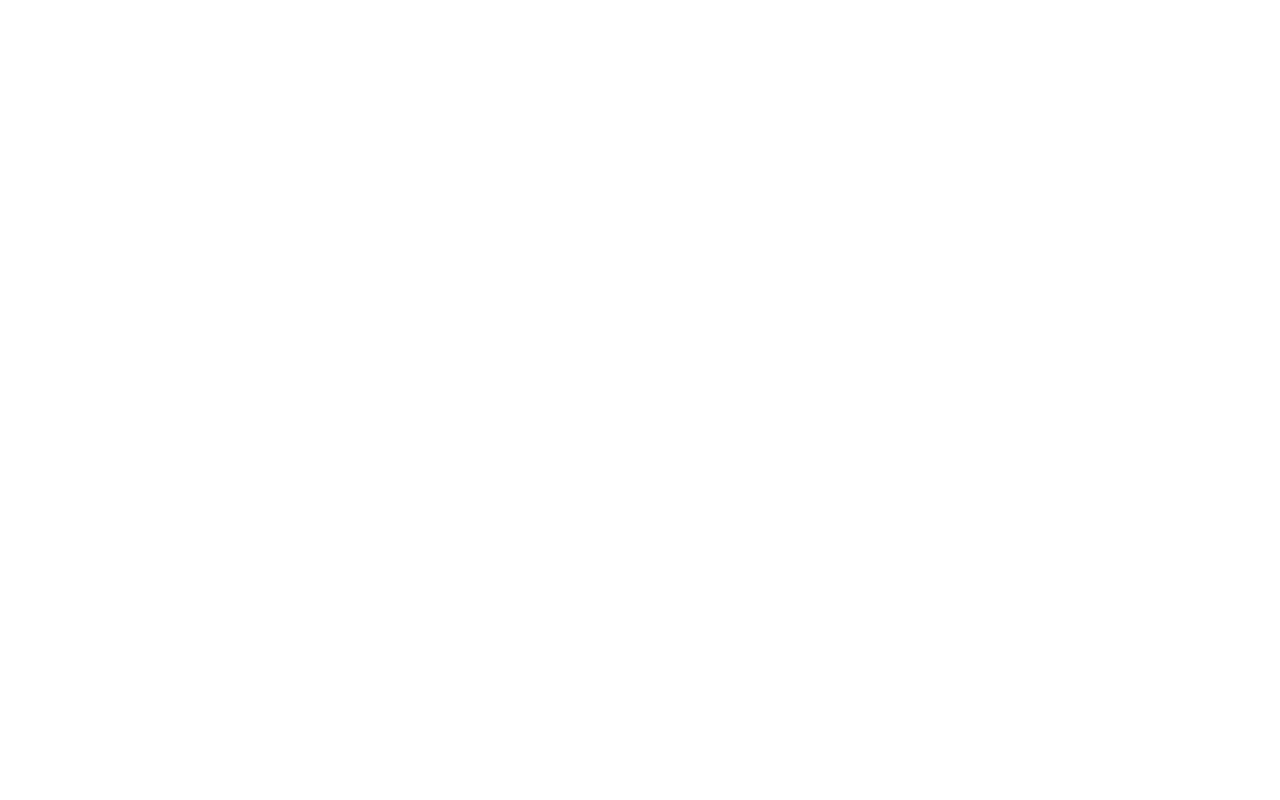
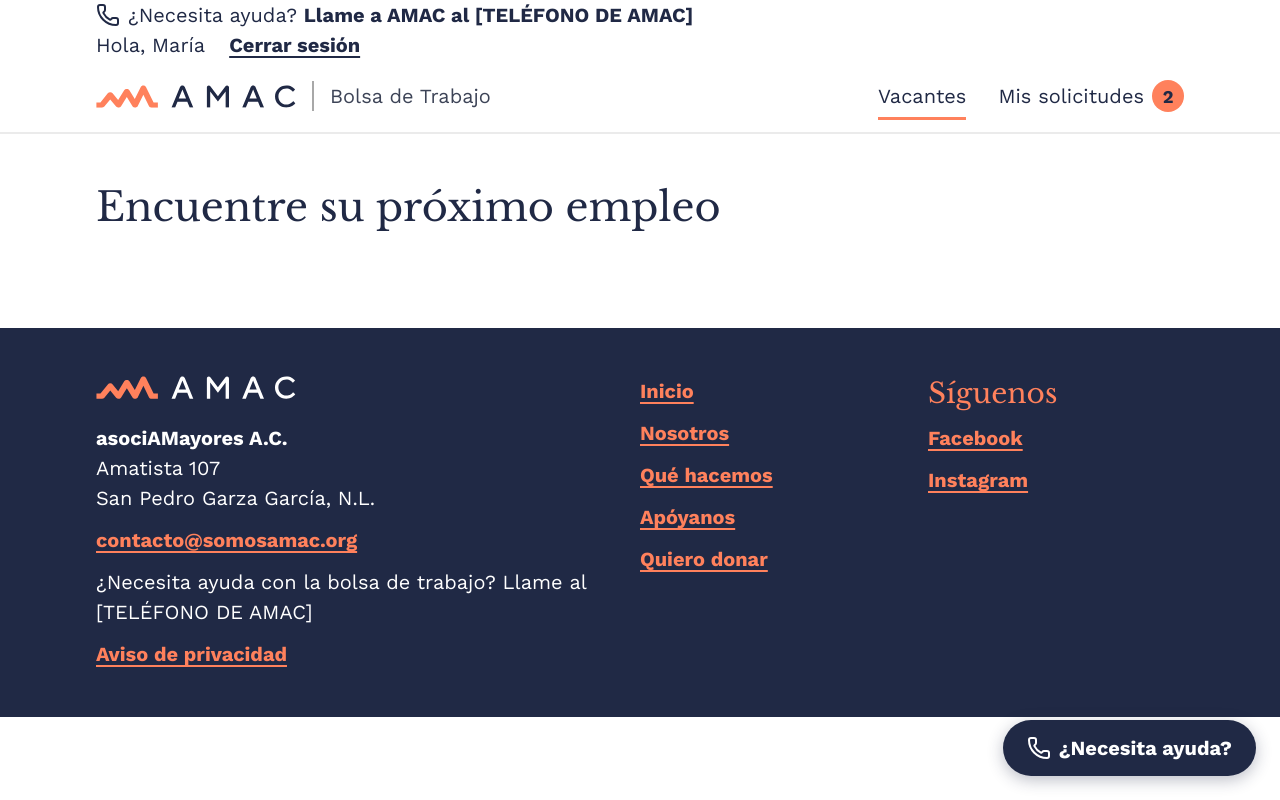
Before and after one commit to loganrat0tafuu/amac-web, a plain HTML site: page index.html in a window 1280 px wide. Drawn offline with nearby package versions, Linux system fonts and the light colour scheme.

Commit message:
Agrega encabezado, pie, botón de ayuda y plantilla con íconos sacados  de Lucide.dev

```diff
--- a/css/base.css
+++ b/css/base.css
@@ -1,4 +1,3 @@
-
 /* base.css */
 /* Aqui pongo los estilos generales que se usan en todas las paginas */
 
--- a/css/layout.css
+++ b/css/layout.css
@@ -0,0 +1,328 @@
+/* layout.css */
+/* Aqui acomodo las partes que se repiten en todas las paginas */
+
+
+/* CONTENEDOR */
+/* Centro el contenido y le doy un ancho maximo (el contenido no queda pegado a las orillas)*/
+.contenedor {
+    width: min(100% - 2 * var(--margen-lateral), var(--ancho-maximo));
+    margin-inline: auto;
+}
+
+/* Espacio arriba y abajo del contenido principal */
+main {
+    padding-block: var(--espacio-4) var(--espacio-6);
+}
+
+
+/* BARRA DE AYUDA DE ARRIBA*/
+/* La escondo en celular porque ya tengo el boton de ayuda */
+.barra-ayuda {
+    display: none;
+    background-color: var(--marino);
+    color: var(--texto-invertido);
+    font-size: var(--texto-chico);
+}
+
+/* Uso flex para acomodar los elementos en una fila
+18px = 1.125rem !!!!! */
+.barra-ayuda .contenedor {
+    display: flex;
+    justify-content: space-between;
+    align-items: center;
+    gap: var(--espacio-4);
+    min-height: 3rem;
+}
+
+/* Color de los enlaces */
+.barra-ayuda a {
+    color: var(--texto-invertido);
+}
+
+/* Acomodo el telefono y su icono */
+.barra-ayuda__telefono {
+    display: flex;
+    align-items: center;
+    gap: var(--espacio-1);
+    font-weight: 400;
+    text-decoration: none;
+}
+
+/* Pongo el numero en negritas */
+.barra-ayuda__telefono strong {
+    font-weight: 700;
+}
+
+/* Acomodo los enlaces de la cuenta */
+.barra-ayuda__cuenta {
+    display: flex;
+    align-items: center;
+    gap: var(--espacio-4);
+}
+
+
+/* ENCABEZADO !!!!!!!!!!!!!!!!!!!!!!!*/
+/* El encabezado se queda arriba cuando bajo en la pagina */
+.encabezado {
+    position: sticky;
+    top: 0;
+    z-index: 10;
+    background-color: var(--fondo);
+    border-bottom: var(--grosor-borde) solid var(--gris);
+}
+
+/* Acomodo el logo y el menu en una fila */
+.encabezado__fila {
+    display: flex;
+    justify-content: space-between;
+    align-items: center;
+    gap: var(--espacio-4);
+    min-height: 4.5rem;
+}
+
+
+/* LOGO */
+/* Acomodo el logo y el nombre de la pagina */
+.marca {
+    display: flex;
+    align-items: center;
+    gap: var(--espacio-3);
+    text-decoration: none;
+    font-weight: 400;
+}
+
+/* Tamaño del logo en celular */
+.marca img {
+    width: 9.75rem;
+    height: auto;
+}
+
+/* Escondo el nombre en celular para que solo aparezca el logo */
+.marca__nombre {
+    display: none;
+    padding-left: var(--espacio-3);
+    border-left: var(--grosor-borde) solid var(--gris-amac);
+    color: var(--texto-2);
+}
+
+
+/* MENU PRINCIPAL */
+/* En celular escondo el menu de computadora */
+.nav-principal {
+    display: none;
+}
+
+/* Acomodo las opciones del menu horizontalmente */
+.nav-principal ul {
+    display: flex;
+    align-items: center;
+    gap: var(--espacio-5);
+    padding: 0;
+    list-style: none;
+}
+
+/* Estilos de los enlaces del menu */
+.nav-principal a {
+    display: inline-flex;
+    align-items: center;
+    gap: var(--espacio-1);
+    min-height: 3rem;
+    font-weight: 400;
+    text-decoration: none;
+}
+
+/* Marco con una linea coral la pagina donde estoy */
+.nav-principal a[aria-current="page"] {
+    box-shadow: inset 0 -3px 0 var(--coral);
+}
+
+
+/* CONTADOR */
+/* Circulo que muestra el numero de solicitudes */
+.contador {
+    display: inline-grid;
+    place-items: center;
+    min-width: 2rem;
+    height: 2rem;
+    border-radius: 999px;
+    background-color: var(--coral);
+    color: var(--texto);
+    font-size: var(--texto-chico);
+    font-weight: 700;
+}
+
+
+/* MENU DE CELULAR */
+/* Acomodo el boton que abre el menu */
+.menu-movil summary {
+    display: flex;
+    align-items: center;
+    gap: var(--espacio-1);
+    min-height: 3rem;
+    padding-inline: var(--espacio-2);
+    font-weight: 700;
+    cursor: pointer;
+    list-style: none;
+}
+
+/* Quito la flecha que aparece por defecto */
+.menu-movil summary::-webkit-details-marker {
+    display: none;
+}
+
+/* Acomodo la lista que aparece al abrir el menu */
+.menu-movil__lista {
+    position: absolute;
+    left: 0;
+    right: 0;
+    top: 100%;
+    display: grid;
+    gap: var(--espacio-1);
+    padding: var(--espacio-4) var(--margen-lateral);
+    margin: 0;
+    list-style: none;
+    background-color: var(--fondo);
+    border-bottom: var(--grosor-borde) solid var(--gris);
+}
+
+/* Los enlaces aparecen uno debajo del otro */
+.menu-movil__lista a {
+    display: block;
+    padding-block: var(--espacio-2);
+    font-size: var(--texto-h2);
+    font-weight: 400;
+    text-align: center;
+    text-decoration: none;
+}
+
+
+/* PIE DE PAGINA */
+/* Fondo y espacios del footer */
+.pie {
+    background-color: var(--marino);
+    color: var(--texto-invertido);
+    padding-block: var(--espacio-6);
+}
+
+/* Color de los enlaces del footer */
+.pie a {
+    color: var(--coral);
+}
+
+/* Uso grid para acomodar las columnas */
+.pie__columnas {
+    display: grid;
+    gap: var(--espacio-5);
+}
+
+/* Acomodo los elementos dentro de cada columna */
+.pie__columna {
+    display: grid;
+    gap: var(--espacio-2);
+    align-content: start;
+}
+
+/* Tamaño del logo del footer */
+.pie__logo {
+    width: 12.5rem;
+    height: auto;
+    margin-bottom: var(--espacio-2);
+}
+
+/* Quito los puntos de las listas */
+.pie ul {
+    display: grid;
+    gap: var(--espacio-2);
+    padding: 0;
+    list-style: none;
+}
+
+/* Titulos del footer */
+.pie__titulo {
+    font-family: var(--fuente-titulos);
+    font-size: var(--texto-h2);
+    font-weight: 400;
+    color: var(--coral);
+}
+
+
+/* BOTON DE AYUDA */
+/* El boton se queda fijo abajo a la derecha */
+.boton-ayuda {
+    position: fixed;
+    right: var(--espacio-3);
+    bottom: var(--espacio-4);
+    z-index: 20;
+    display: inline-flex;
+    align-items: center;
+    gap: var(--espacio-1);
+    min-height: var(--alto-boton);
+    padding: var(--espacio-2) var(--espacio-4);
+    border-radius: 999px;
+    background-color: var(--marino);
+    color: var(--texto-invertido);
+    font-weight: 700;
+    text-decoration: none;
+    box-shadow: 0 4px 16px rgb(32 41 69 / 0.3);
+}
+
+/* Tamaño de los iconos */
+.icono {
+    width: 1.5rem;
+    height: 1.5rem;
+    flex: none;
+}
+
+
+/* TABLET */
+/* Cuando la pantalla mide 768px o mas */
+@media (min-width: 768px) {
+
+    /* El footer ahora tiene 3 columnas */
+    .pie__columnas {
+        grid-template-columns: 2fr 1fr 1fr;
+    }
+
+}
+
+
+/* COMPUTADORA */
+/* Cuando la pantalla mide 1024px o mas */
+@media (min-width: 1024px) {
+
+    /* Aumento los espacios del contenido */
+    main {
+        padding-block: var(--espacio-6) 6rem;
+    }
+
+    /* Muestro la barra de ayuda */
+    .barra-ayuda {
+        display: block;
+    }
+
+    /* Hago mas grande el logo */
+    .marca img {
+        width: 12.5rem;
+    }
+
+    /* Muestro el nombre junto al logo */
+    .marca__nombre {
+        display: inline;
+    }
+
+    /* Muestro el menu principal */
+    .nav-principal {
+        display: block;
+    }
+
+    /* Escondo el menu de celular */
+    .menu-movil {
+        display: none;
+    }
+
+    /* Ajusto la posicion del boton de ayuda */
+    .boton-ayuda {
+        right: var(--espacio-4);
+    }
+
+}
--- a/index.html
+++ b/index.html
@@ -0,0 +1,243 @@
+<!DOCTYPE html>
+<html lang="es">
+
+<head>
+    <meta charset="UTF-8">
+    <meta name="viewport" content="width=device-width, initial-scale=1.0">
+    <title>Vacantes disponibles | Bolsa de Trabajo AMAC</title>
+
+    <!-- Fuentes que uso en la pagina -->
+    <link rel="preconnect" href="https://fonts.googleapis.com">
+    <link rel="preconnect" href="https://fonts.gstatic.com" crossorigin>
+    <link rel="stylesheet" href="https://fonts.googleapis.com/css2?family=Libre+Baskerville&family=Work+Sans:wght@400;700&display=swap">
+
+    <!-- Conecto mis archivos de CSS -->
+    <link rel="stylesheet" href="css/variables.css">
+    <link rel="stylesheet" href="css/base.css">
+    <link rel="stylesheet" href="css/layout.css">
+    <link rel="stylesheet" href="css/componentes.css">
+
+</head>
+
+<body>
+
+    <!-- Enlace para ir directo al contenido usando Tab -->
+    <a class="saltar-contenido" href="#principal">Saltar al contenido</a>
+
+
+    <!-- BARRA DE AYUDA -->
+    <!-- Esta barra aparece en computadora -->
+    <a class="barra-ayuda__telefono" href="tel:+520000000000"></a>
+
+        <div class="contenedor">
+
+            <!-- Telefono de ayuda de AMAC -->
+            <!-- Falta agregar el numero cuando lo tengamos -->
+            <div class="barra-ayuda__telefono">
+
+                <!-- Icono de telefono !!!!!-->
+                <svg class="icono"
+                     aria-hidden="true"
+                     xmlns="http://www.w3.org/2000/svg"
+                     viewBox="0 0 24 24"
+                     fill="none"
+                     stroke="currentColor"
+                     stroke-width="2"
+                     stroke-linecap="round"
+                     stroke-linejoin="round">
+                    <path d="M13.832 16.568a1 1 0 0 0 1.213-.303l.355-.465A2 2 0 0 1 17 15h3a2 2 0 0 1 2 2v3a2 2 0 0 1-2 2A18 18 0 0 1 2 4a2 2 0 0 1 2-2h3a2 2 0 0 1 2 2v3a2 2 0 0 1-.8 1.6l-.468.351a1 1 0 0 0-.292 1.233 14 14 0 0 0 6.392 6.384"/>
+                </svg>
+
+
+                <span>¿Necesita ayuda? <strong>Llame a AMAC al [TELÉFONO DE AMAC]</strong></span>
+
+            </div>
+
+            <!-- Datos de la cuenta -->
+            <div class="barra-ayuda__cuenta">
+                <span>Hola, María</span>
+                <a href="login.html">Cerrar sesión</a>
+            </div>
+
+        </div>
+
+    </a>
+
+
+    <!-- HEADER -->
+
+    <header class="encabezado">
+
+        <!-- Uso flex desde CSS para acomodar el logo y los menus -->
+        <div class="contenedor encabezado__fila">
+
+            <!-- Logo de AMAC -->
+            <a class="marca" href="index.html">
+                <img src="img/logo-amac.svg" alt="AMAC" width="200" height="23">
+                <span class="marca__nombre">Bolsa de Trabajo</span>
+            </a>
+
+
+            <!-- MENU DE COMPUTADORA -->
+
+            <nav class="nav-principal" aria-label="Navegación principal">
+
+                <ul>
+                    <!-- Indico que esta es la pagina actual -->
+                    <li>
+                        <a href="index.html" aria-current="page">Vacantes</a>
+                    </li>
+
+                    <li>
+                        <a href="mis-solicitudes.html">
+                            Mis solicitudes
+                            <span class="contador" aria-label="2 avisos nuevos">2</span>
+                        </a>
+                    </li>
+                </ul>
+
+            </nav>
+
+
+            <!-- MENU DE CELULAR -->
+
+            <!-- Details permite abrir y cerrar el menu -->
+            <details class="menu-movil">
+
+                <!-- Boton que abre el menu -->
+                <summary>
+                    <!-- Icono del menu -->
+                    <svg class="icono"
+                         aria-hidden="true"
+                         xmlns="http://www.w3.org/2000/svg"
+                         viewBox="0 0 24 24"
+                         fill="none"
+                         stroke="currentColor"
+                         stroke-width="2"
+                         stroke-linecap="round"
+                         stroke-linejoin="round">
+                        <path d="M4 5h16"/><path d="M4 12h16"/><path d="M4 19h16"/>
+                    </svg> Menú
+                </summary>
+
+                <!-- Opciones que aparecen al abrirlo -->
+                <nav aria-label="Navegación principal (celular)">
+
+                    <ul class="menu-movil__lista">
+                        <li><a href="index.html" aria-current="page">Vacantes</a></li>
+                        <li><a href="mis-solicitudes.html">Mis solicitudes (2)</a></li>
+                        <li><a href="login.html">Cerrar sesión</a></li>
+                    </ul>
+
+                </nav>
+
+            </details>
+
+        </div>
+
+    </header>
+
+
+    <!-- MAIN -->
+
+    <!-- Aqui va el contenido principal de la pagina -->
+    <main id="principal" class="contenedor">
+
+        <h1>Encuentre su próximo empleo</h1>
+
+        <!-- Falta agregar el buscador, los filtros y las 6 vacantes -->
+
+    </main>
+
+
+    <!-- FOOTER -->
+
+    <footer class="pie">
+
+        <!-- Uso grid para acomodar las columnas -->
+        <div class="contenedor pie__columnas">
+
+
+            <!-- PRIMERA COLUMNA: INFORMACION DE AMAC -->
+
+            <div class="pie__columna">
+
+                <img class="pie__logo" src="img/logo-amac-blanco.svg"
+                     alt="AMAC" width="200" height="23">
+
+                <p>
+                    <strong>asociAMayores A.C.</strong><br>
+                    Amatista 107<br>
+                    San Pedro Garza García, N.L.
+                </p>
+
+                <!-- Correo de contacto -->
+                <a href="mailto:contacto@somosamac.org">
+                    contacto@somosamac.org
+                </a>
+
+                <p>¿Necesita ayuda con la bolsa de trabajo? Llame al [TELÉFONO DE AMAC]</p>
+
+                <a href="https://somosamac.org">Aviso de privacidad</a>
+
+            </div>
+
+
+            <!-- SEGUNDA COLUMNA: ENLACES -->
+
+            <nav class="pie__columna" aria-label="Sitio de AMAC">
+
+                <ul>
+                    <li><a href="https://somosamac.org">Inicio</a></li>
+                    <li><a href="https://somosamac.org">Nosotros</a></li>
+                    <li><a href="https://somosamac.org">Qué hacemos</a></li>
+                    <li><a href="https://somosamac.org">Apóyanos</a></li>
+                    <li><a href="https://somosamac.org">Quiero donar</a></li>
+                </ul>
+
+            </nav>
+
+
+            <!-- TERCERA COLUMNA: REDES SOCIALES -->
+
+            <div class="pie__columna">
+
+                <h2 class="pie__titulo">Síguenos</h2>
+
+                <ul>
+                    <li><a href="https://www.facebook.com">Facebook</a></li>
+                    <li><a href="https://www.instagram.com">Instagram</a></li>
+                </ul>
+
+            </div>
+
+        </div>
+
+    </footer>
+
+
+    <!-- BOTON DE AYUDA -->
+
+    <!-- Este boton se queda fijo abajo de la pantalla -->
+    <!-- Falta agregar el numero de telefono para que pueda llamar -->
+    <a class="boton-ayuda" href="tel:+520000000000">
+
+        <!-- Icono de telefono -->
+        <svg class="icono"
+             aria-hidden="true"
+             xmlns="http://www.w3.org/2000/svg"
+             viewBox="0 0 24 24"
+             fill="none"
+             stroke="currentColor"
+             stroke-width="2"
+             stroke-linecap="round"
+             stroke-linejoin="round">
+            <path d="M13.832 16.568a1 1 0 0 0 1.213-.303l.355-.465A2 2 0 0 1 17 15h3a2 2 0 0 1 2 2v3a2 2 0 0 1-2 2A18 18 0 0 1 2 4a2 2 0 0 1 2-2h3a2 2 0 0 1 2 2v3a2 2 0 0 1-.8 1.6l-.468.351a1 1 0 0 0-.292 1.233 14 14 0 0 0 6.392 6.384"/>
+        </svg>
+
+        ¿Necesita ayuda?
+
+    </a>
+
+</body>
+</html>
```
